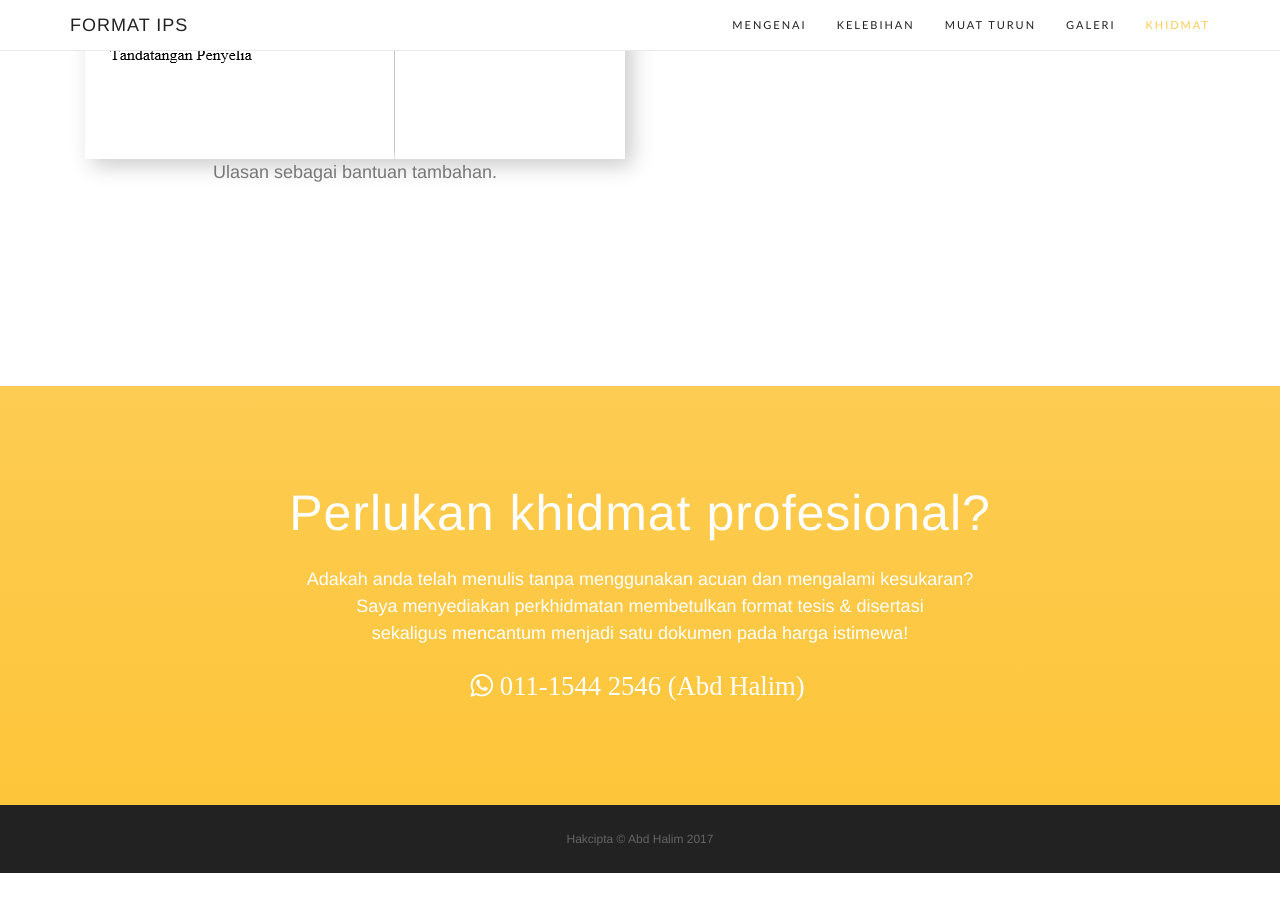
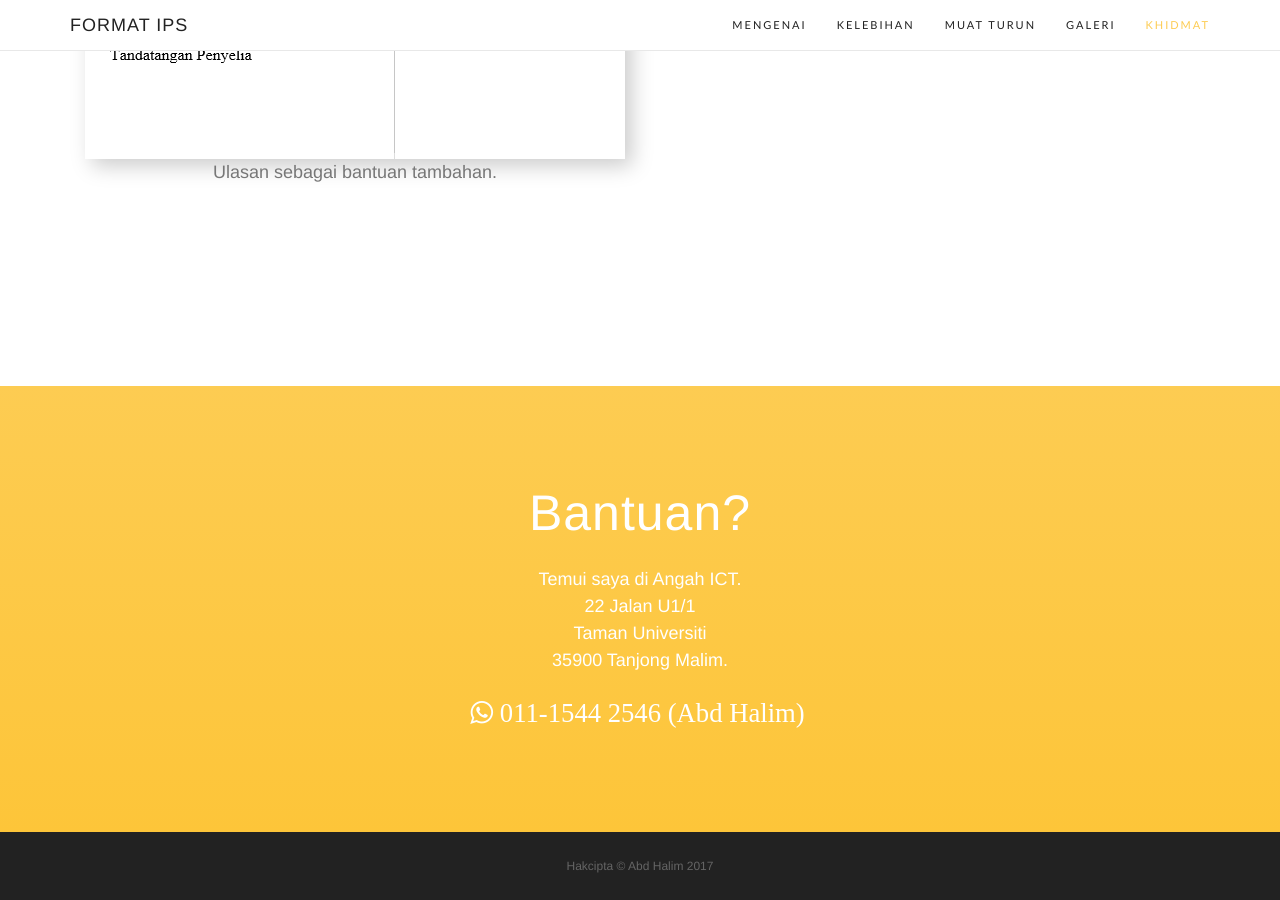
Before and after one commit to BroSpek/Format-IPS, a Jekyll site: the page built from index.md, in a window 1280 px wide and 900 px high, scrolled down 3902 px. Built offline with Jekyll 4.4.1, drawn with Linux system fonts in a browser that asks for light colours; some web fonts are replaced; comment, search, counter and statistics services are not loaded; before the commit the page ends 4775 px from its top, so only the background shows below that.

Commit message:
Add address
Remove professional service.
Add address

```diff
--- a/_layouts/single.html
+++ b/_layouts/single.html
@@ -175,8 +175,8 @@ layout: compress
 	-->
     <section id="contact" class="contact bg-primary">
         <div class="container">
-            <h2>Perlukan khidmat profesional?</h2>
-			<p>Adakah anda telah menulis tanpa menggunakan acuan dan mengalami kesukaran?<br>Saya menyediakan perkhidmatan membetulkan format tesis &amp; disertasi<br>sekaligus mencantum menjadi satu dokumen pada harga istimewa!</p>
+            <h2>Bantuan?</h2>
+			<p>Temui saya di Angah ICT.<br>22 Jalan U1/1<br>Taman Universiti<br>35900 Tanjong Malim.</p>
             <ul style="font-size: 20pt" class="list-inline list-social">
                 <li>
                     <i class="fa fa-whatsapp"> {{ site.telephone }} ({{ site.owner }})</i>
```
